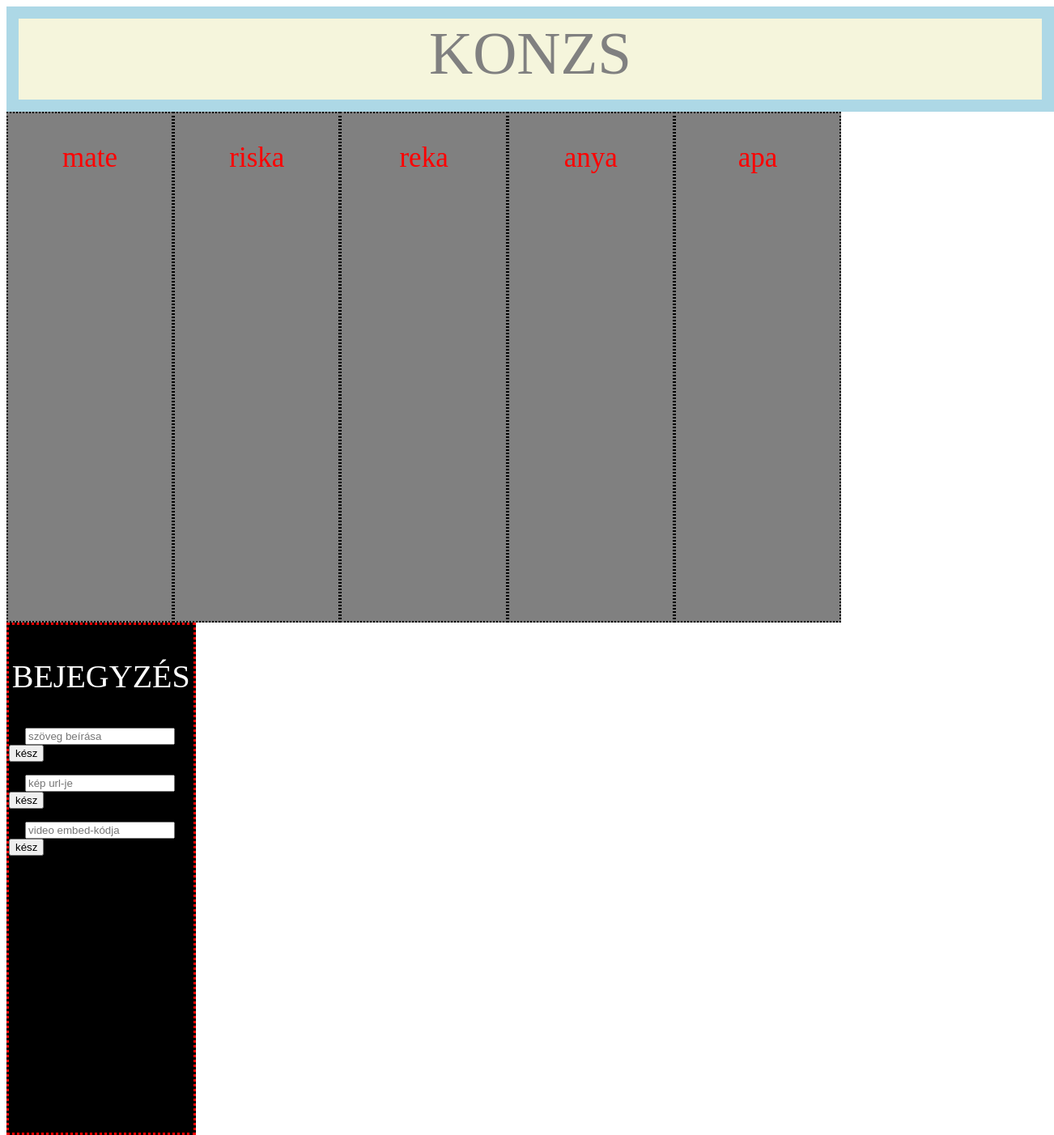
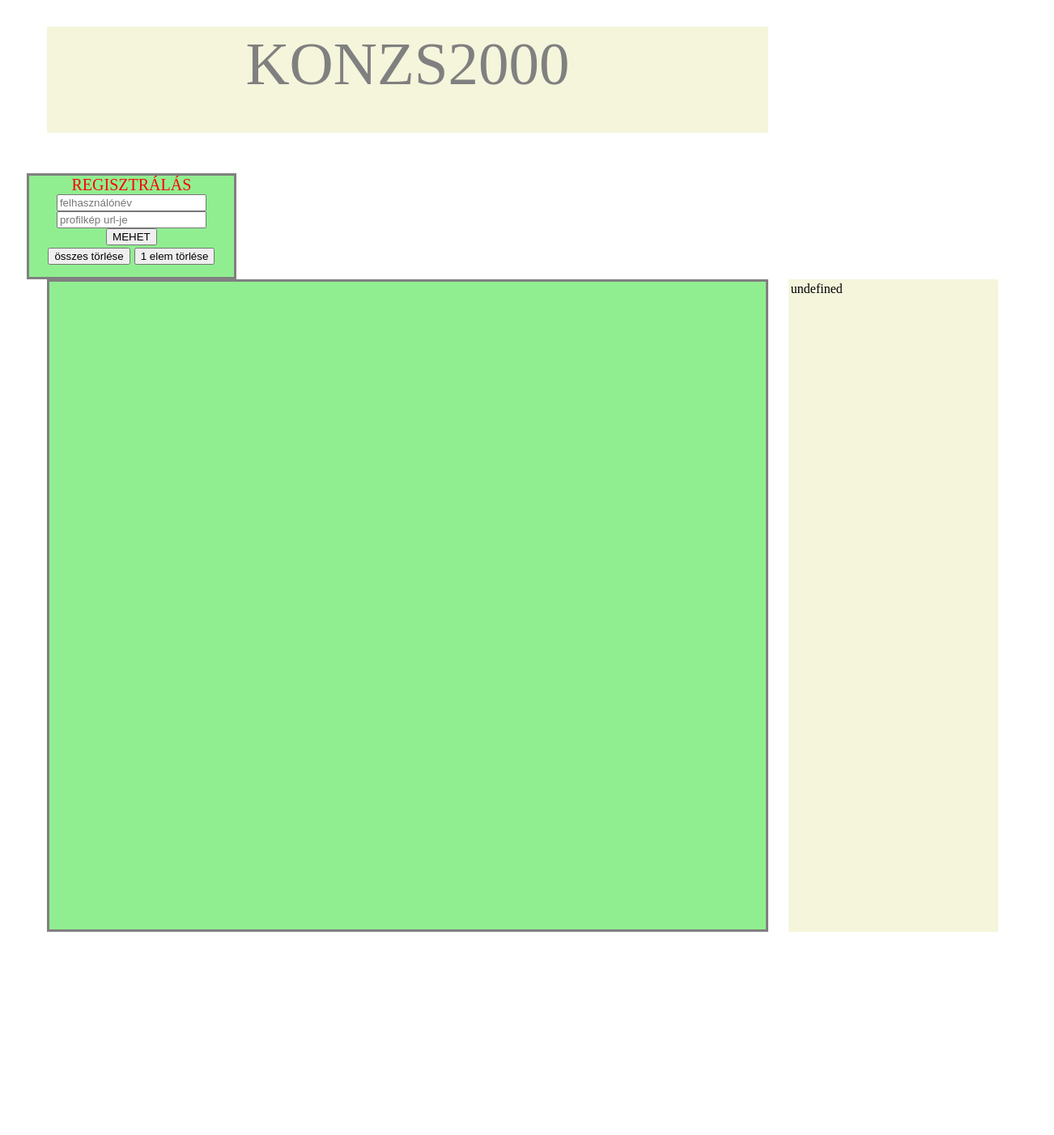
Before and after one commit to matekoncz/HTML_Js_exp, a plain HTML site: page konzs.html in a window 1280 px wide. Shown: the whole page at 81% size, 1302 px wide, since content can reach past the window. After the commit the page ends 1151 px from the top, so only its background shows below. Drawn offline with nearby package versions, Linux system fonts and the light colour scheme.

Commit message:
Update konzs.html

```diff
--- a/konzs.html
+++ b/konzs.html
@@ -2,116 +2,113 @@
 <style>
   .headline{
     background-color: beige;
-   font-size:75px;
+    color: grey;
     text-align: center;
-   color: grey;
-   height:100px;
-   border: 15px solid lightblue;
-   width: 100%;
-   float: none;
+    margin-left: 50px;
+    //margin-right: 100px;
+    margin-top:25px;
+    margin-bottom:25px;
+    font-size: 75px;
+    height: 125px;
+    width: 70%;
+    float:left;
+    border: 3px solid beige;
     }
- .doboz{
-   background-color: grey;
-   border:2px dotted black;
-   width: 16%;
-   height: 80%;
+  .fdoboz{
+    background-color: lightgreen;
+    font-size: 20px;
+    color: red;
+    border: 3px solid grey;
+    height: 125px;
+    width: 20%;
     float: left;
+    margin-left:25px;
+    margin-right: 50px;
+    margin-top: 25px;
+    text-align: center;
   }
- .udoboz{
-   background-color:black;
-   border:3px dotted red;
-   width: 18%;
-   height: 80%;
-   float: left;
+  .cr{
+    margin-left:50px;
+    background-color: lightgreen;
+    border: 3px solid grey;
+    height: 800px;
+    width:  70%;
+    float:left;
   }
- .nagyfeher{
-   color: white;
-   font-size: 40px;
-   text-align:center;
-
+  .fhdoboz{
+    margin-left:25px;
+    background-color: beige;
+    border: 3px solid beige;
+    height: 800px;
+    width:  20%;
+    float:left;
   }
- .beiros{
-   margin-left: 20px;
-   float: left;
+  .meret{
+    width:60px;
+    height:60px;
   }
- .bejegyzes{
-   margin-left: 20px;
-   margin-right: 20px;
-   margin-top:12px;
-   background-color: white;
-   border: 1px dashed red;
+  .vastagb{
+    margin-left: 10px;
+    margin-top: 5px;
     font-size: 20px;
   }
- .nev{
-   text-align:center;
-   color: red;
-   font-size:35px;
- }
- .meret{
-   width:100%;
-   height: auto;
-   margin-top:12px
+  .felh{
+    background-color: lightgreen;
+    border: 2px dotted grey;
   }
 </style>
 </head>
 <body>
-<script src="http://gamingJS.com/Three.js"></script>
-<script src="http://gamingJS.com/ChromeFixes.js"></script>
-
-<div class="headline">
-KONZS
+  <div class="headline">KONZS2000</div>
+  <div class="fdoboz">
+    REGISZTRÁLÁS
+    <input type="text" placeholder="felhasználónév" id="fnevt"/>
+    <input type="text" placeholder="profilkép url-je" id="fkept"/>
+    <br/>
+      <input type="button" value="MEHET" onclick="regisztralas()"/>
+      <br/>
+      <input type="button" value="összes törlése" onclick="torles()"/>
+      <input type="button" value="1 elem törlése" onclick="torles1()"/>
   </div>
-
-<div class="doboz" id="mate">
-  <p  class="nev">mate</p>
-</div>
-<div class="doboz" id="riska">
-  <p  class="nev">riska</p>
-</div>
-<div class="doboz" id="reka">
-  <p  class="nev">reka</p>
-</div>
-<div class="doboz" id="anya">
-  <p  class="nev">anya</p>
-</div>
-<div class="doboz" id="apa">
-  <p  class="nev">apa</p>
-</div>
-
-<div class="udoboz" id="hatodik">
- <p class="nagyfeher">BEJEGYZÉS</p>
- <input class="beiros" type="text" placeholder="szöveg beírása" id="szoveg"/>
- <input type="button" value="kész" onclick="szovegb()">
- <p>
- <input class="beiros" type="text" placeholder="kép url-je" id="kepek"/>
- <input type="button" value="kész" onclick="kepb()">
- </p>
- <p>
- <input class="beiros" type="text" placeholder="video embed-kódja" id="videok"/>
- <input type="button" value="kész" onclick="videob()">
- </p>
-</div>
+  <div class="cr"></div>
+  <div class="fhdoboz" id="felhd"></div>
+</body>
 <script>
-  function szovegb(){
-    var id = window.prompt('Adja meg az azonosítóját!')
-    var div=document.createElement('div');
-    div.classList.add("bejegyzes")
-    div.innerHTML= document.getElementById('szoveg').value
-    document.getElementById(id).appendChild(div)
+fbetolt()
+function fbetolt(){
+document.getElementById('felhd').innerHTML=localStorage.felhasznalok
 }
-  function kepb(){
-    var id = window.prompt('Adja meg az azonosítóját!')
-    var img= document.createElement('img');
+function torles(){
+localStorage.felhasznalok=""
+fbetolt()
+}
+function mentes(){
+localStorage.felhasznalok=document.getElementById('felhd').innerHTML
+}
+function torles1(){
+var melyik=window.prompt('Melyik felhasználót szeretné törölni?')
+document.getElementById(melyik).remove()
+mentes()
+}
+ function regisztralas(){
+   var felhasznalo = document.getElementById('fnevt').value
+   var div =document.createElement("div")
+   var img= document.createElement("img")
+   img.src=document.getElementById("fkept").value
    img.classList.add("meret")
-    img.src=document.getElementById('kepek').value
-    document.getElementById(id).appendChild(img)
+   div.appendChild(img)
+   var text=document.createElement("b")
+   text.innerHTML=felhasznalo
+   div.id=(felhasznalo)
+   div.appendChild(text)
+   div.classList.add("vastagb")
+   div.classList.add("felh")
+   if (document.getElementById('felhd').childElementCount==0){
+   localStorage.felhasznalok=div.outerHTML
+   }else{
+   localStorage.felhasznalok=localStorage.felhasznalok+div.outerHTML
    }
-  function videob(){
-    var id=window.prompt('Adja meg az azonosítóját!')
-    var div=document.createElement("div");
-    div.innerHTML=document.getElementById('videok').value
-    document.getElementById(id).appendChild(div)
-    div.children[0].classList.add("meret");
+   console.log(localStorage.felhasznalok)
+   document.getElementById('felhd').appendChild(div)
  }
 </script>
-</body>
```
Lines whose indentation alone changed are shown as unchanged.
